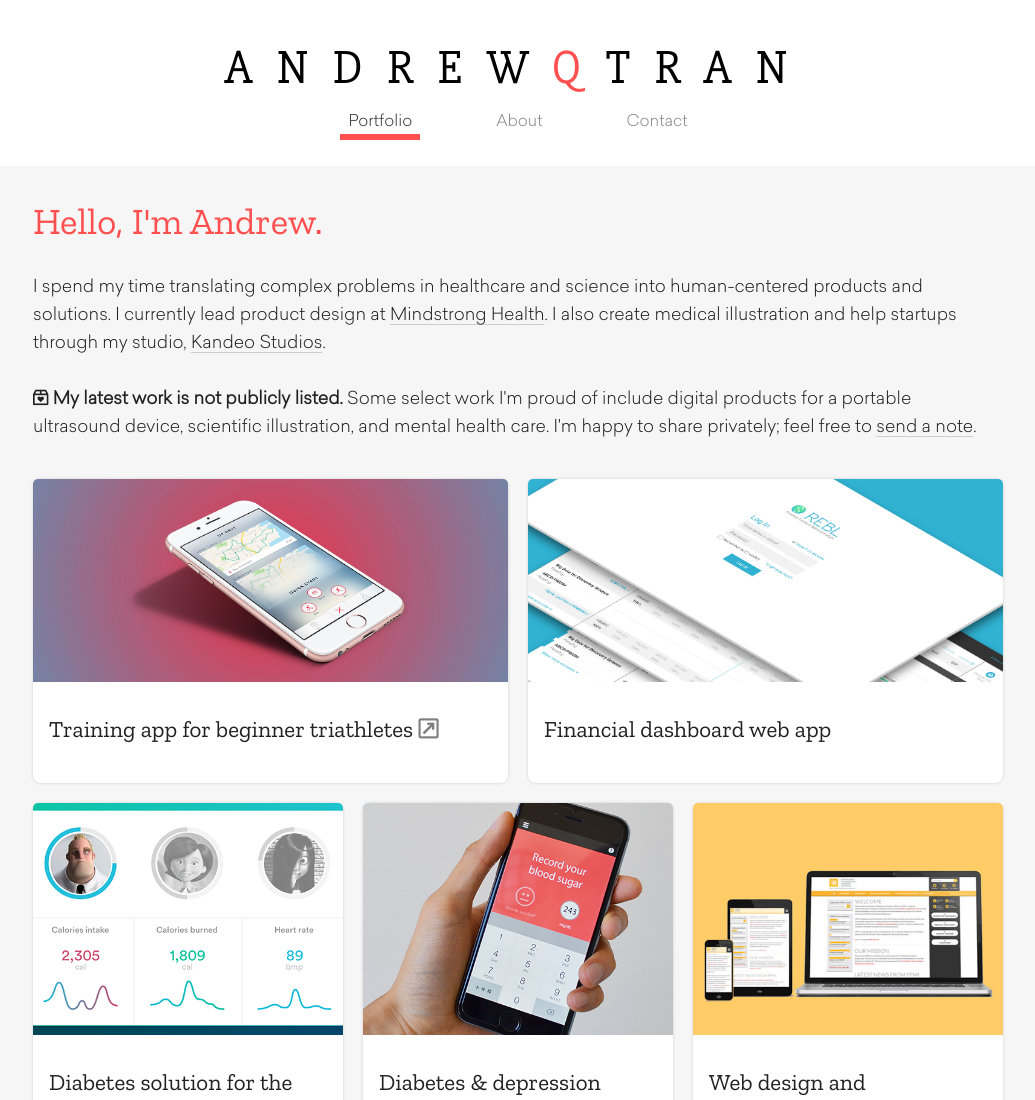
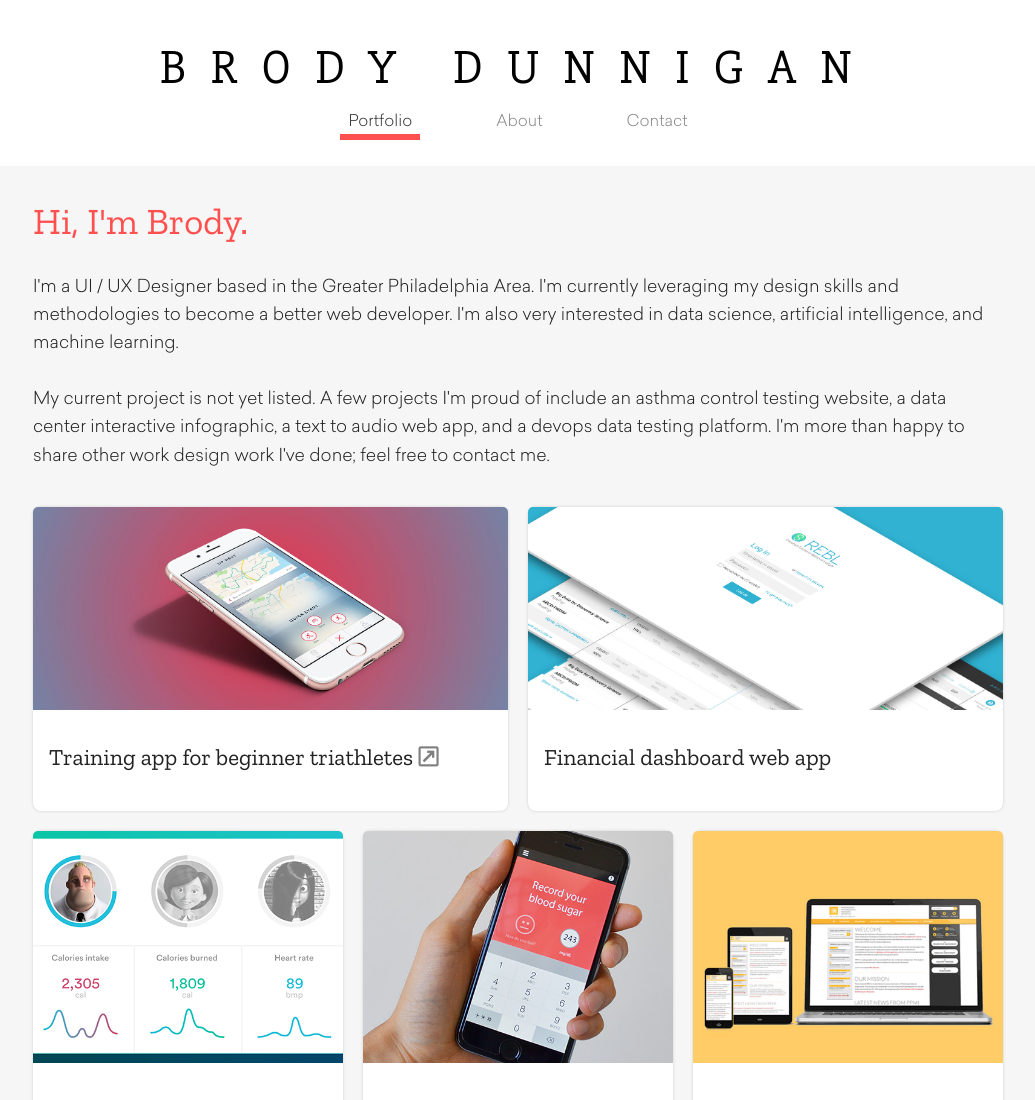
Before and after one commit to brodycodes/brodycodes.github.io, a plain HTML site: page index.html in a window 1280 px wide. Shown: the top 1100 px of the page, without its empty margins (122-1157 px from the left). Drawn offline with nearby package versions, Linux system fonts and the light colour scheme.

Commit message:
Content Changes
Text Content update in progress.
Meta content update complete

```diff
--- a/index.html
+++ b/index.html
@@ -3,9 +3,9 @@
     <head>
         <meta charset="utf-8" />
         <meta name="viewport" content="width=device-width, initial-scale=1.0" />
-        <meta name="description" content="I translate complex problems in health care and science into effective visual solutions and human-centered products." />
-        <meta name="keywords" content="product designer, design thinking, human-centered design, health care, heath tech, mhealth, scientific illustration, UI designer, graphic designer, 3D Animation, biological animation, biological art, biological artist, biological graphic, biological illustrator, medical illustration, medical artist, biomedical communication, biomedical visualization" />
-        <title>Andrew Q. Tran - Digital Health Product Designer</title>
+        <meta name="description" content="I use my design and development skills to deliver well thought out and aesthetically pleasing product solutions" />
+        <meta name="keywords" content="designer, design thinking, data-centered design, data science, tech, technology, UI, UX, UI designer, UX designer, graphic designer, art, artist, graphic, illustrator, illustration, visual artist, visual communications, data visualization" />
+        <title>Brody Dunnigan - UI / UX Designer & Developer</title>
         <link rel="stylesheet" href="css/foundation.css" />
         <link href="fonts/fontawesome/css/all.css" rel="stylesheet">
         <link href="css/app.css" rel="stylesheet">
@@ -15,8 +15,7 @@
     <body>
         <div class="contain-to-grid sticky" id="header">
             <nav data-topbar role="navigation">
-                <h1 id="logo"><a href="index.html">A<span class="aqt">ndrew</span><span id="q">Q</span>T<span class="aqt">ran</span>
-            </a></h1>
+                <h1 id="logo"><a href="index.html">Brody Dunnigan</a></h1>
             <div class="text-center" id="nav"> <a href="index.html" class="active"><i class="fas fa-th-large"></i><span
             class="link">Portfolio</span></a>
             <a href="about.html"><i class="far fa-user"></i><span class="link">About</span></a>
@@ -26,11 +25,12 @@
 </div>
 <div class="row" id="portfolio">
     <div class="small-12 columns" id="hello">
-        <h2>Hello, I'm Andrew.</h2>
-        <p>I spend my time translating complex problems in healthcare and science into human-centered products and
-            solutions. I currently lead product design at <a href="http://mindstronghealth.com" target="_blank">Mindstrong
-            Health</a>. I also create medical illustration and help startups through my studio, <a href="http://kandeostudios.com"
-            target="_blank">Kandeo Studios</a>.<br><br><i class="far fa-box-heart"></i> <strong>My latest work is not publicly listed.</strong> Some select work I'm proud of include digital products for a portable ultrasound device, scientific illustration, and mental health care. I'm happy to share privately; feel free to <a href="mailto:hello[at]andrewqtran.com">send a note</a>.</p>
+        <h2>Hi, I'm Brody.</h2>
+        <p>I'm a UI / UX Designer based in the Greater Philadelphia Area. I'm currently leveraging my design skills
+            and methodologies to become a better web developer. I'm also very interested in data science, artificial intelligence,
+            and machine learning.<br><br> My current project is not yet listed. A few projects I'm proud of include an asthma
+            control testing website, a data center interactive infographic, a text to audio web app, and a devops data testing platform.
+            I'm more than happy to share other work design work I've done; feel free to contact me.</p>
         </div>
         <div class="small-12 columns">
             <ul class="medium-block-grid-2 large-block-grid-2 small-block-grid-1">
```
Also changed, not shown: about.html (+11 -7 lines), contact.html (+5 -7 lines).
